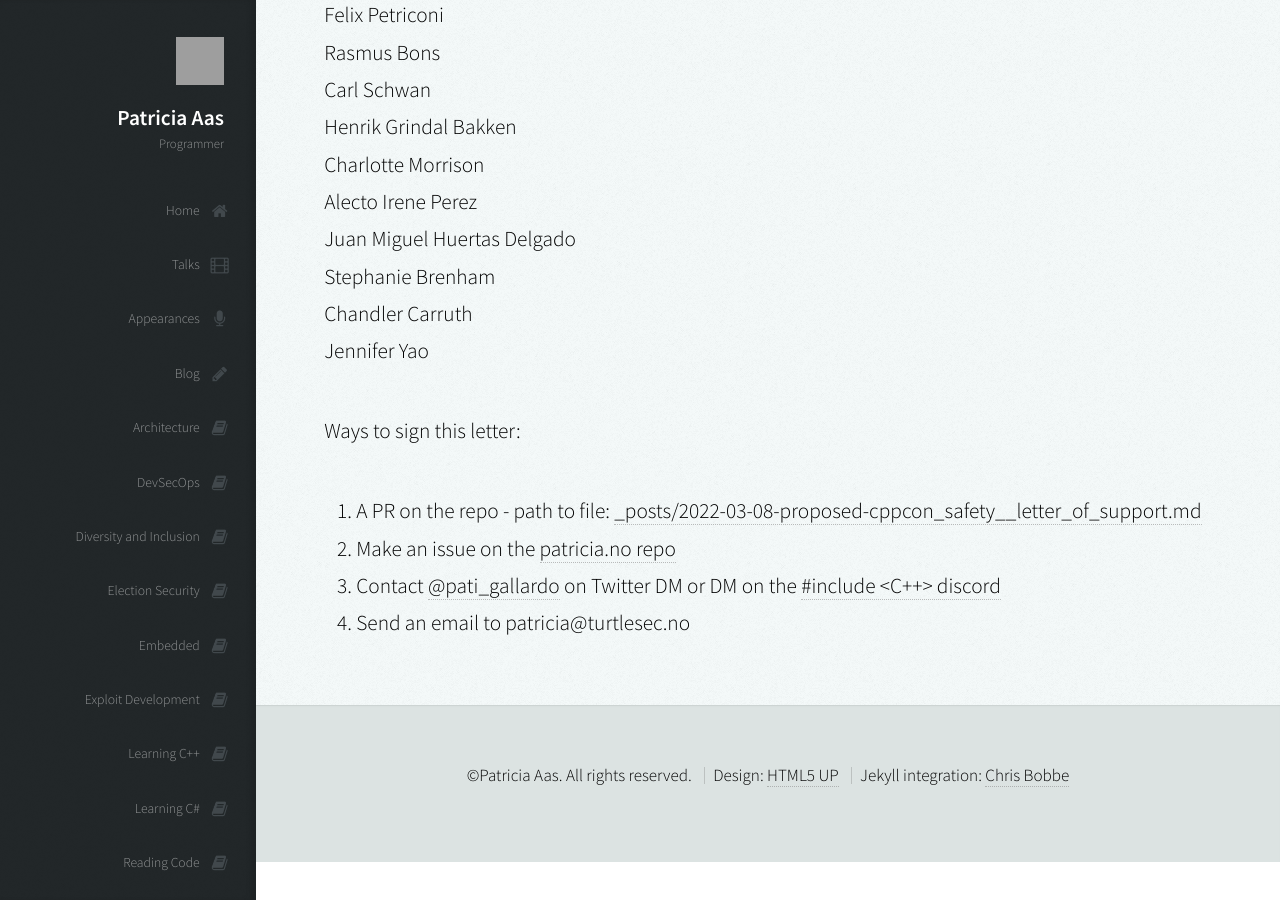
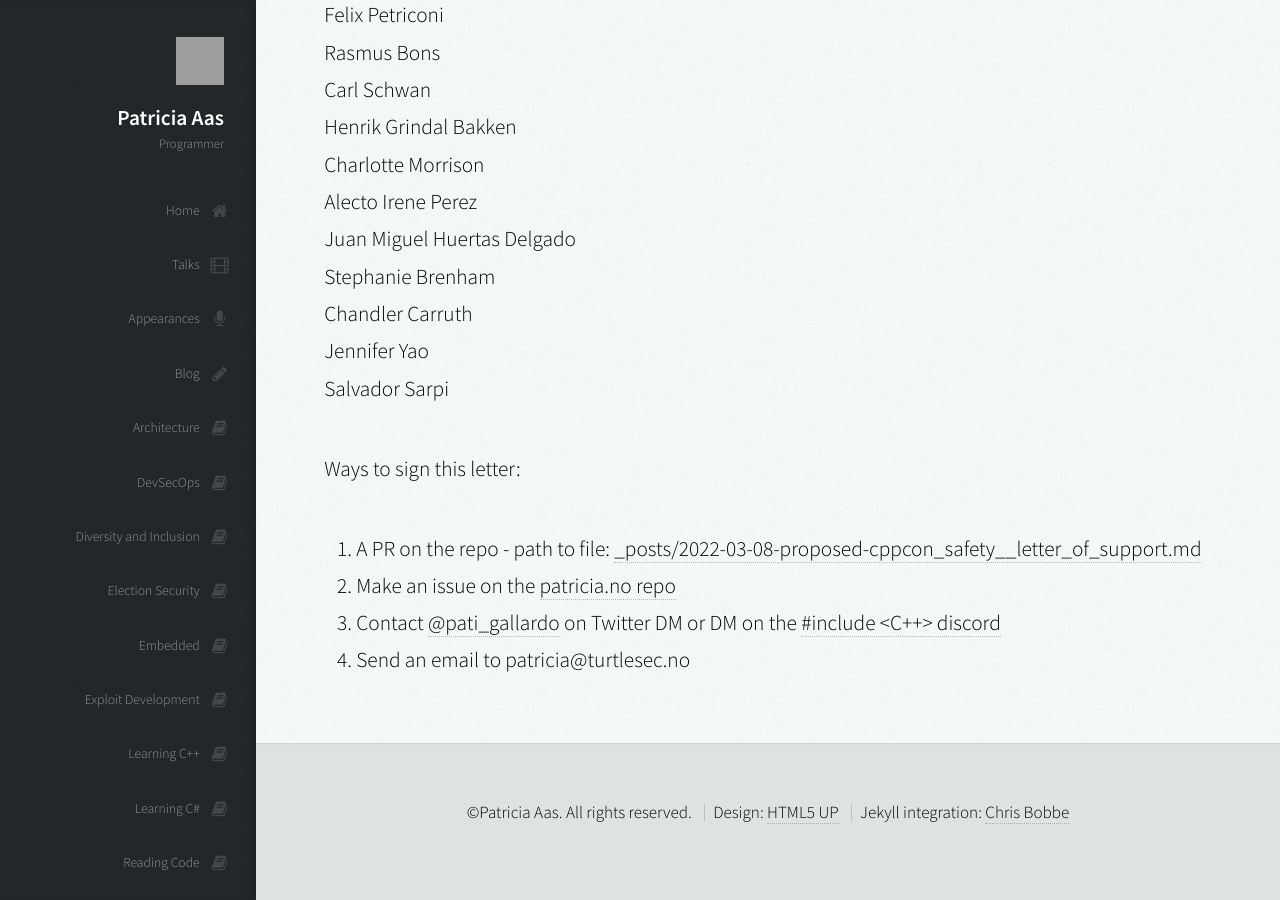
Before and after one commit to patricia-gallardo/patricia-gallardo.github.io, a Jekyll site: the page built from _posts/2022-03-08-proposed-cppcon_safety__letter_of_support.md, in a window 1280 px wide and 900 px high, scrolled down 3022 px. Built offline with Jekyll 4.4.1, drawn with Linux system fonts in a browser that asks for light colours; nearby versions of some CDN libraries; grey boxes are pictures that could not be loaded.

Commit message:
Signing
I fully support this initiative.
Salvador.

```diff
--- a/_posts/2022-03-08-proposed-cppcon_safety__letter_of_support.md
+++ b/_posts/2022-03-08-proposed-cppcon_safety__letter_of_support.md
@@ -89,6 +89,7 @@ Juan Miguel Huertas Delgado <br>
 Stephanie Brenham <br>
 Chandler Carruth <br>
 Jennifer Yao<br>
+Salvador Sarpi <br>
 
 
 Ways to sign this letter:
```
